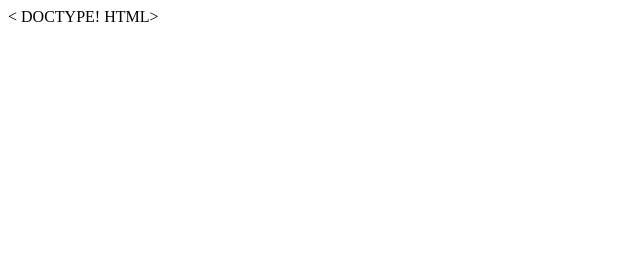
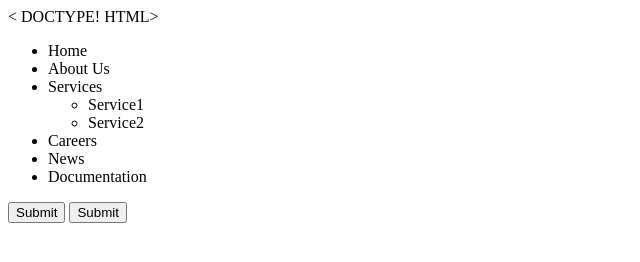
Before and after one commit to AnastasiiaNaumova/FSD_naumova, a plain HTML site: page index.html in a window 1280 px wide. Shown: the whole page, without its empty margins (0-640 px from the left). Drawn offline with Linux system fonts and the light colour scheme.

Commit message:
Add header nav
Add header un-ordered list with navigation items + buttons of login/profile name
Changed names of divs (for header, main, footer)

```diff
--- a/index.html
+++ b/index.html
@@ -1,9 +1,33 @@
 < DOCTYPE! HTML>
 <html>
-<header>
-</header>
+<head>
+</head>
 <body>
+  <div id="header">
+    <nav>
+      <!-- <img src="logo.svg"> -->
+      <ul>
+        <li>Home</li>
+        <li>About Us</li>
+        <li>Services
+          <ul>
+            <li>Service1</li>
+            <li>Service2</li>
+          </ul>
+        </li>
+        <li>Careers</li>
+        <li>News</li>
+        <li>Documentation</li>
+      </ul>
+      <form>
+        <input type="submit" id="loginButton" name="login">
+        <input type="submit" id="registerButton" name="register">
+        <!-- <input type="button" id="profileButton" name="profileName"> -->
+      </form>
+    </nav>
+  </div>
+  <div id="mainPage"></div>
+  <div id="footer">
+  </div>
 </body>
-<footer>
-</footer>
 </html>
```
